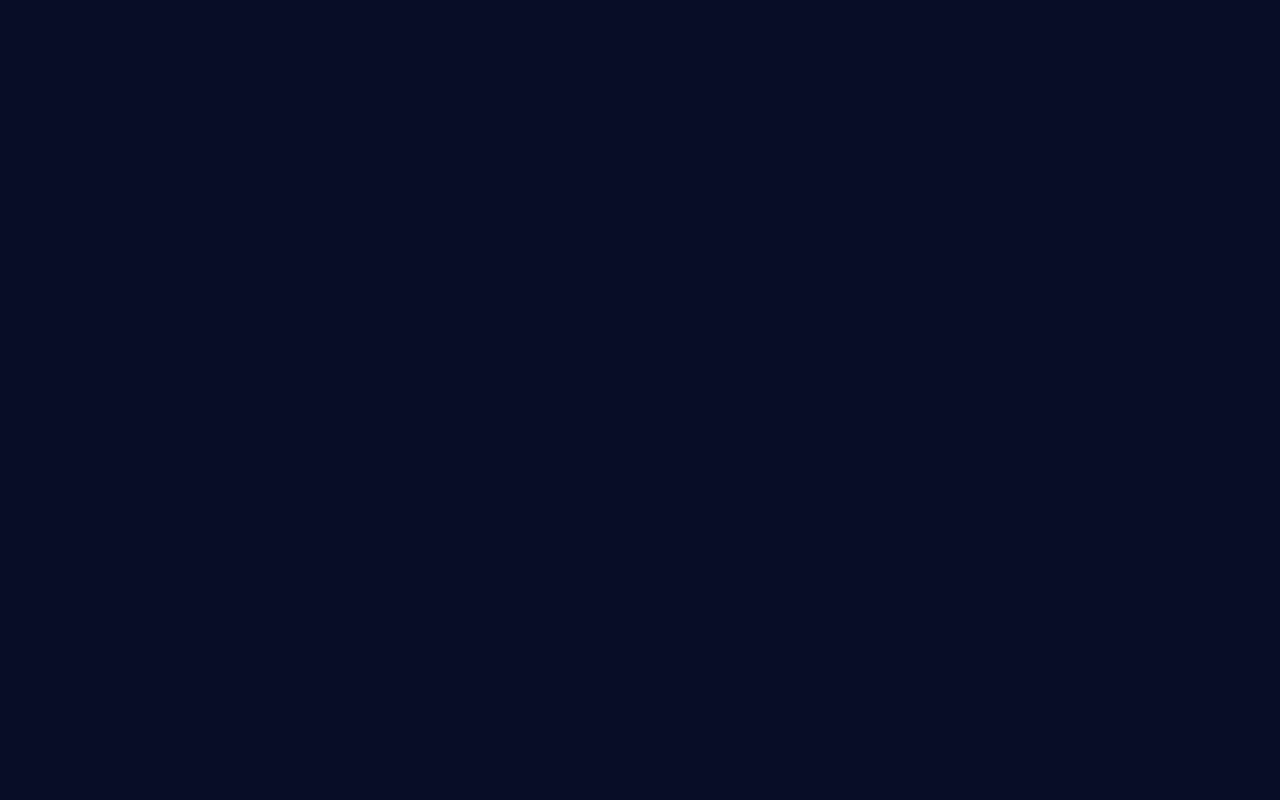
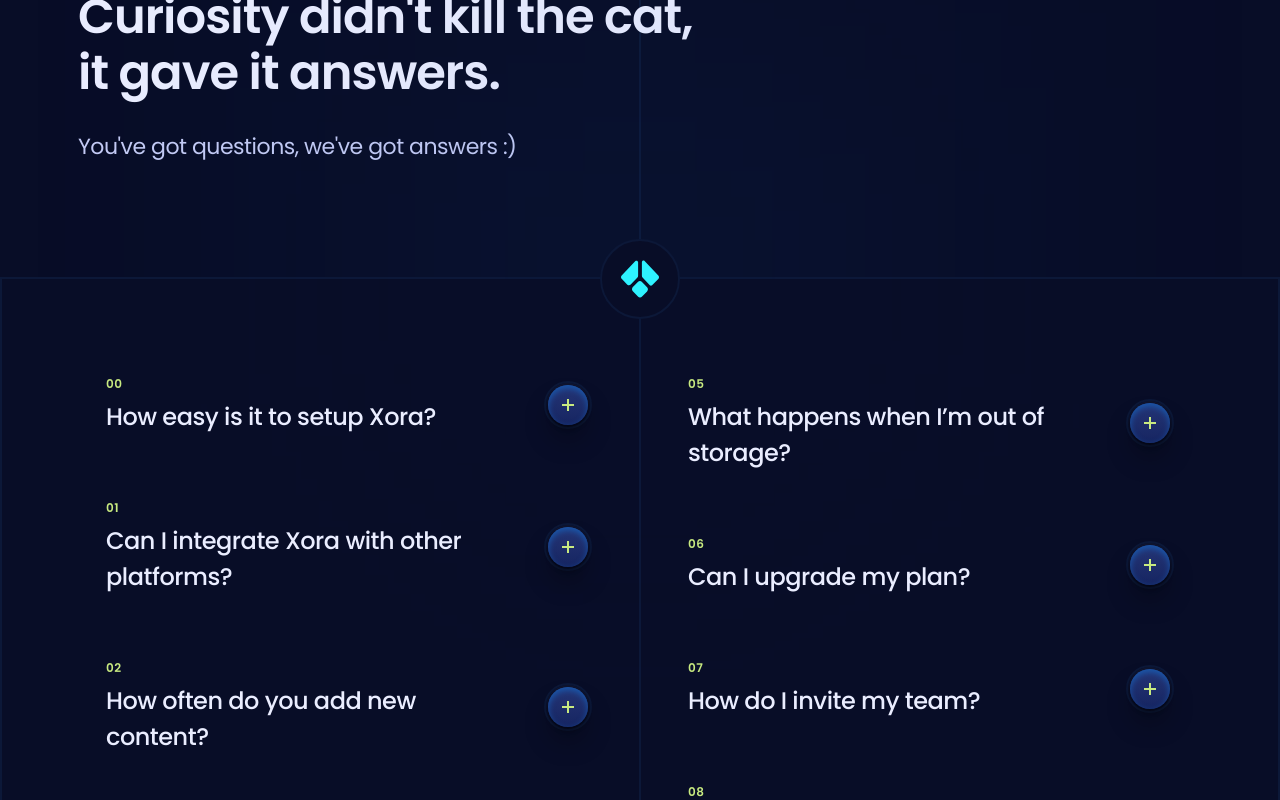
Before and after one commit to AymaneMehdi/XORA-Landing-Page, a React (Vite) app: page / in a window 1280 px wide. Shown: the part 3180-3980 px from the top of the page. Before the commit the page ends 3057 px from the top, so only its background shows below. Built offline with nearby package versions, Linux system fonts and the light colour scheme.

Commit message:
Add FAQ section with collapsible items and slide-down animation.

```diff
--- a/src/App.jsx
+++ b/src/App.jsx
@@ -2,6 +2,7 @@
 import Hero from "./sections/Hero";
 import Features from "./sections/Features";
 import Pricing from "./sections/Pricing.jsx";
+import Faq from "./sections/Faq.jsx";
 
 const App = () => {
   return (
@@ -10,6 +11,7 @@
       <Hero />
       <Features />
       <Pricing />
+      <Faq />
     </main>
   );
 };
--- /dev/null
+++ b/src/components/FaqItem.jsx
@@ -0,0 +1,58 @@
+import React, { useState } from "react";
+import clsx from "clsx";
+import SlideDown from "./SlideDown";
+
+const FaqItem = ({ item, index }) => {
+  const [activeId, setactiveId] = useState(null);
+
+  const active = activeId === item.id;
+
+  return (
+    <div className="relative z-2 mb-16">
+      <div
+        className="group relative flex cursor-pointer items-center justify-center gap-10 px-7"
+        onClick={() => {
+          setactiveId(activeId === item.id ? null : item.id);
+        }}
+      >
+        <div className="flex-1">
+          <div className="small-compact mb-1.5 text-p3 mg-lg:hidden">
+            {index < 10 ? "0" : " "}
+            {index}
+          </div>
+          <div
+            className={clsx(
+              "h6 text-p4 transition-colors duration-500 max-md:flex max-md:min-h-20 max-md:items-center",
+              active && "max-lg:text-p1",
+            )}
+          >
+            {item.question}
+          </div>
+        </div>
+        <div
+          className={clsx(
+            "faq-icon relative flex size-12 items-center justify-center rounded-full border-2 border-s2 shadow-400 transition-all duration-500 group-hover:border-s4",
+            active && "before:bg-p1 after:rotate-0 after:bg-p1",
+          )}
+        >
+          <div className="g4 size-11/12 rounded-full shadow-300" />
+        </div>
+      </div>
+      <SlideDown>
+        {activeId === item.id && (
+          <div className="body-3 px-7 py-3.5">{item.answer}</div>
+        )}
+      </SlideDown>
+      <div
+        className={clsx(
+          "g5 -bottom-7 -top-7 left-0 right-0 -z-1 rounded-3xl opacity-0 transition-opacity duration-500 absolute",
+          active && "opacity-100",
+        )}
+      >
+        <div className="g4 absolute inset-0.5 -z-1 rounded-3xl" />
+        <div className="absolute left-8 top-0 h-0.5 w-40 bg-p1" />
+      </div>
+    </div>
+  );
+};
+export default FaqItem;
--- /dev/null
+++ b/src/components/SlideDown.jsx
@@ -0,0 +1,57 @@
+import React, { useEffect, useLayoutEffect, useRef, useState } from "react";
+
+/**
+ * React 18-compatible slide-down height animation.
+ * Uses `max-height` + `overflow: hidden` to avoid the `height: auto` CSS limitation.
+ */
+export default function SlideDown({
+  children,
+  durationMs = 500,
+  easing = "ease-in-out",
+  className = "",
+}) {
+  const isOpen = Boolean(children);
+  const contentRef = useRef(null);
+  const [maxHeight, setMaxHeight] = useState(0);
+
+  // When closing, reset the measured height to ensure the next open animates from 0.
+  useEffect(() => {
+    if (!isOpen) setMaxHeight(0);
+  }, [isOpen]);
+
+  // Measure the content height on open.
+  useLayoutEffect(() => {
+    if (!isOpen) return;
+    if (!contentRef.current) return;
+    setMaxHeight(contentRef.current.scrollHeight);
+  }, [isOpen, children]);
+
+  // Keep height in sync with dynamic content while open.
+  useEffect(() => {
+    if (!isOpen) return;
+    if (!contentRef.current) return;
+    if (typeof ResizeObserver === "undefined") return;
+
+    const el = contentRef.current;
+    const ro = new ResizeObserver(() => {
+      setMaxHeight(el.scrollHeight);
+    });
+
+    ro.observe(el);
+    return () => ro.disconnect();
+  }, [isOpen]);
+
+  return (
+    <div
+      className={className}
+      style={{
+        overflow: "hidden",
+        maxHeight: isOpen ? maxHeight : 0,
+        transition: `max-height ${durationMs}ms ${easing}`,
+        willChange: "max-height",
+      }}
+    >
+      <div ref={contentRef}>{children}</div>
+    </div>
+  );
+}
--- /dev/null
+++ b/src/sections/Faq.jsx
@@ -0,0 +1,42 @@
+import React from "react";
+import { Element } from "react-scroll";
+import { faq } from "../constants/index.jsx";
+import FaqItem from "../components/FaqItem.jsx";
+
+const Faq = () => {
+  const halfLength = Math.floor(faq.length / 2);
+  return (
+    <section>
+      <Element name="faq" className="relative">
+        <div className="container relative z-2 py-28">
+          <h3 className="h3 max-md:h5 max-w-640 max-lg:max-w-md mb-7 text-p4">
+            Curiosity didn't kill the cat, it gave it answers.
+          </h3>
+          <p className="body-1 max-lg:max-w-sm">
+            You've got questions, we've got answers :)
+          </p>
+        </div>
+        <div className="faq-line_after w-0.5 h-full absolute left-[calc(50%-1px)] top-0 -z-1 bg-s2"></div>
+        <div className="faq-glow_before relative z-2 border-2 border-s2 bg-s1">
+          <div className="container flex gap-10 max-lg:block">
+            <div className="rounded-half absolute -top-10 left-[calc(50%-40px)] z-4 flex size-20 items-center justify-center border-2 border-s2 bg-s1">
+              <img src="/images/faq-logo.svg" alt="logo" className="size-1/2" />
+            </div>
+            <div className="relative flex-1 pt-24">
+              {faq.slice(0, halfLength).map((item, index) => (
+                <FaqItem key={item.id} item={item} index={index} />
+              ))}
+            </div>
+            <div className="relative flex-1 lg:pt-24">
+              {faq.slice(halfLength).map((item, index) => (
+                <FaqItem key={item.id} item={item} index={halfLength + index} />
+              ))}
+            </div>
+          </div>
+          <div className="faq-line_after absolute left-[calc(50%-1px)] w-0.5 h-full top-0 -z-1 bg-s2 max-lg:hidden"></div>
+        </div>
+      </Element>
+    </section>
+  );
+};
+export default Faq;
```
